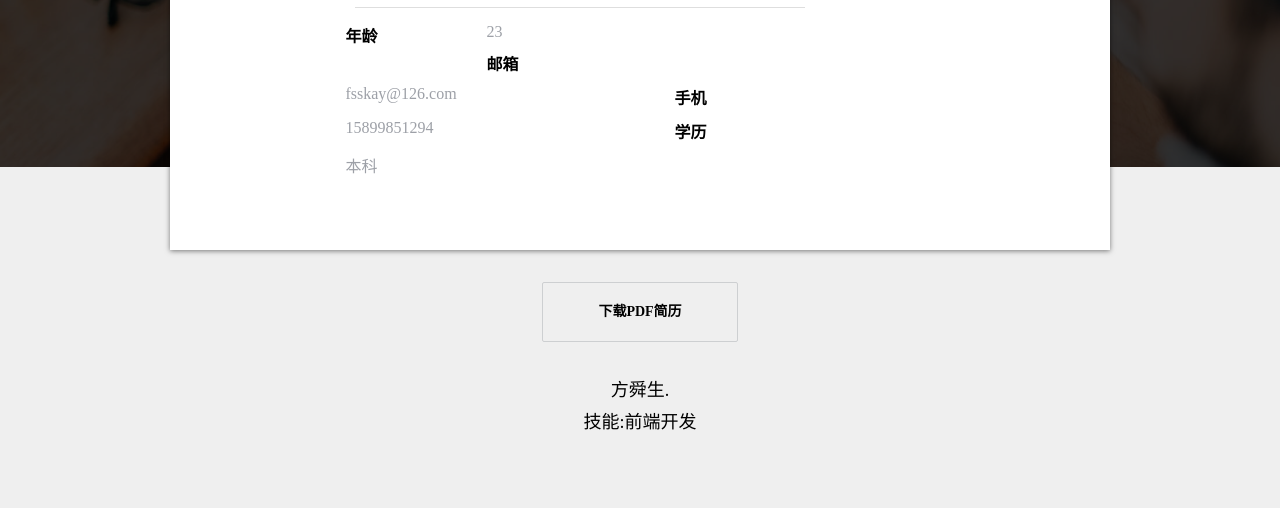
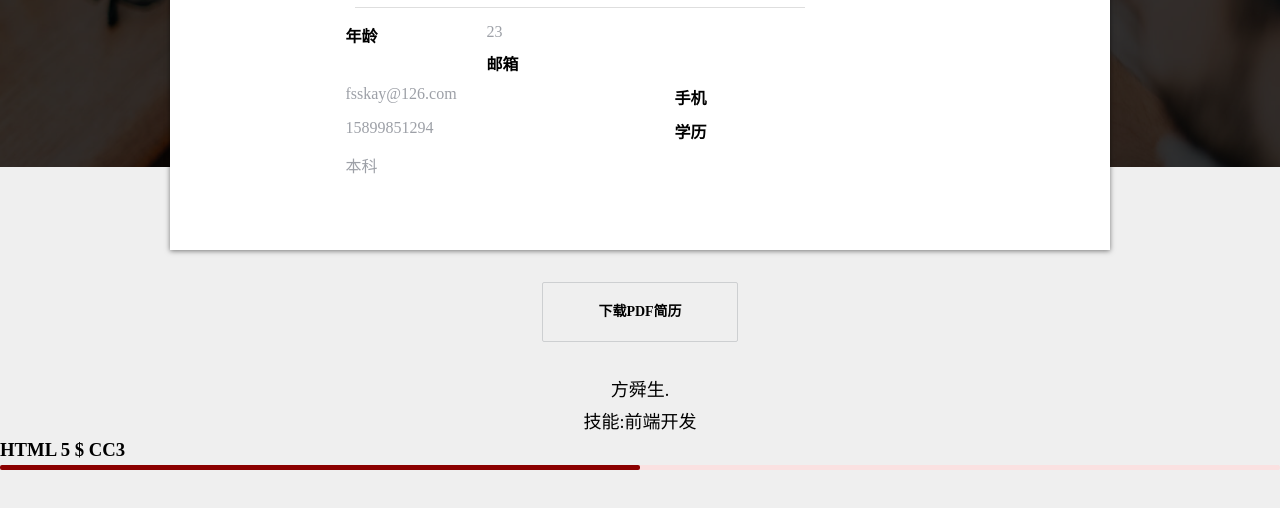
Before and after one commit to Fsskay/gerenjianli, a plain HTML site: page 个人简历.html in a window 1280 px wide. Shown: the part 348-856 px from the top of the page. Before the commit the page ends 800 px from the top, so only its background shows below. Drawn offline with Linux system fonts and the light colour scheme.

Commit message:
尝试制作进度条

```diff
--- a/个人简历.html
+++ b/个人简历.html
@@ -194,6 +194,18 @@
             line-height: 1.8;
             font-size: 18px;
         }
+        .skills>.progressbar{
+            height: 5px;
+            background: #FAE1E1;
+            border-radius: 2px;
+            margin: 4px 0 40px;
+        }
+        .skills>.progressbar>.progress{
+            height: 5px;
+            background: darkred;
+            border-radius: 2px;
+            margin: 4px 0 40px;
+            width: 50%;
     </style>
 
 
@@ -256,6 +268,13 @@
     </p>
     <p class="selfIntroduction">方舜生.<br>
         技能:前端开发</p>
+
 </main>
+<div class="skills">
+    <h3>HTML 5 $ CC3</h3>
+    <div class="progressbar">
+        <div class="progress" width="50%"></div>
+    </div>
+</div>
 </body>
 </html>
```
